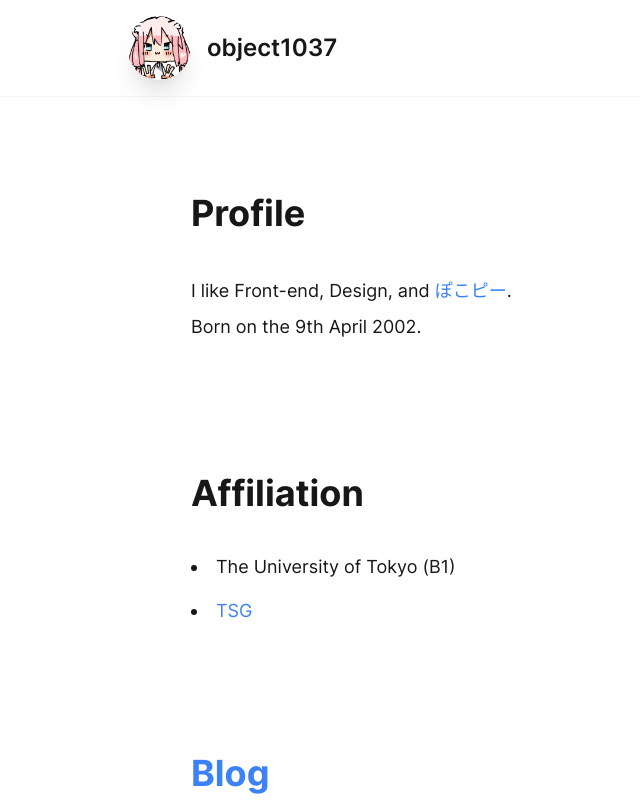
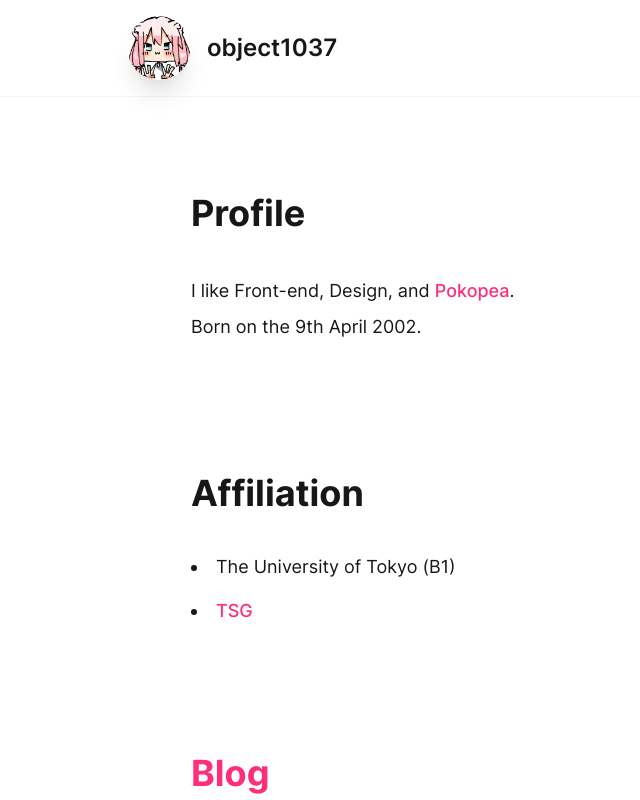
Before and after one commit to object1037/homepage, a Next.js app: page / in a window 1280 px wide. Shown: the top 800 px of the page, without its empty margins (1-641 px from the left). Built offline with nearby package versions, Linux system fonts and the light colour scheme.

Commit message:
update link color

```diff
--- a/components/external-link.tsx
+++ b/components/external-link.tsx
@@ -3,20 +3,19 @@ import clsx from 'clsx'
 export default function ELink({
   children,
   url,
-  className,
+  bold
 }: {
   children: string,
   url: string,
-  className?: string,
+  bold?: boolean,
 }) {
   const linkStyle = [
     'text-center',
-    'text-blue-500',
-    'dark:text-blue-300',
+    'text-ppink',
     'hover:underline'
   ]
   return (
-    <a href={url} rel="noopener noreferrer" target="_blank" className={clsx(linkStyle, [className])}>
+    <a href={url} rel="noopener noreferrer" target="_blank" className={clsx(linkStyle, bold ? 'font-bold' : 'font-medium')}>
       {children}
     </a>
   )
--- a/pages/index.tsx
+++ b/pages/index.tsx
@@ -28,7 +28,7 @@ export default function Home() {
       <main className="flex-shrink-0 flex-1 py-8 text-lg">
         <Section title="Profile">
             <div className="leading-loose">
-              I like Front-end, Design, and <ELink key="ぽこピー" url="https://www.youtube.com/channel/UC1EB8moGYdkoZQfWHjh7Ivw">ぽこピー</ELink>.
+              I like Front-end, Design, and <ELink key="ぽこピー" url="https://www.youtube.com/channel/UC1EB8moGYdkoZQfWHjh7Ivw">Pokopea</ELink>.
               <br/>
               Born on the 9th April 2002.
             </div>
@@ -36,7 +36,7 @@ export default function Home() {
         <Section title="Affiliation">
           <List listArr={affiliations} />
         </Section>
-        <Section title={<ELink url="https://blog.object1037.dev">Blog</ELink>} />
+        <Section title={<ELink url="https://blog.object1037.dev" bold>Blog</ELink>} />
       </main>
       <Footer />
     </>
```
